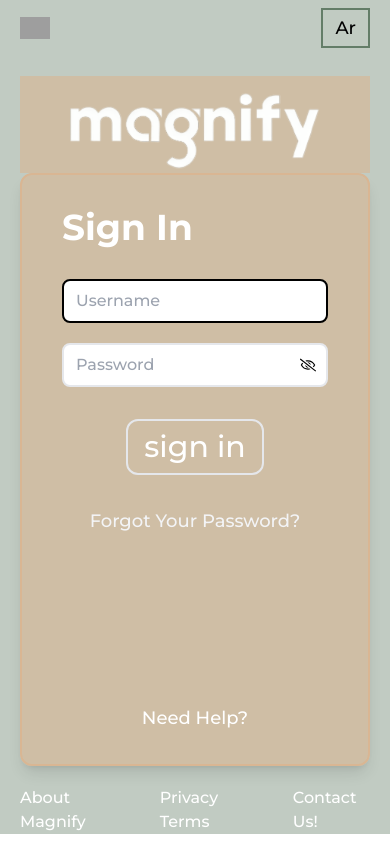
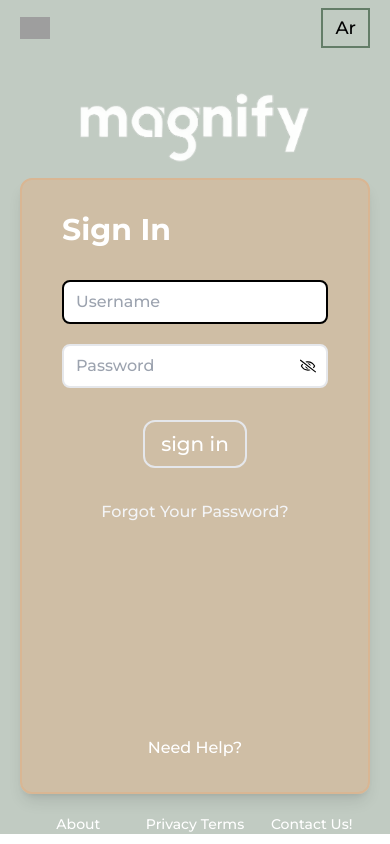
Before and after one commit to Simoo-tech/magnify-front, a React (Create React App) app: page / in a window 390 px wide. Built offline with nearby package versions, Linux system fonts and the light colour scheme; grey boxes are pictures that could not be loaded.

Commit message:
front end

```diff
--- a/src/pages/Login.js
+++ b/src/pages/Login.js
@@ -13,11 +13,11 @@ export const Login = () => {
       <div className="container flex flex-col justify-between">
         <div
           className="form flex h-full justify-between items-center
-        sm:flex-col md:flex-row mb-5"
+        sm:flex-col md:flex-row mb-5 sm:gap-3"
         >
           <div
             className="img flex items-center
-          sm:w-full sm:bg-[#d9b69399] sm:justify-center sm:pt-4
+          sm:w-full  sm:justify-center sm:pt-4
           md:w-6/12 md:justify-center md:bg-inherit
           lg:5/12 lg:justify-center
           xl:w-6/12 xl:justify-end"
@@ -25,19 +25,32 @@ export const Login = () => {
             <img
               src={mainlogo}
               alt=""
-              className=" sm:w-[250px] md:w-[300px] lg:w-[450px] object-contain"
+              className=" sm:w-[230px] md:w-[280px] lg:w-[370px] xl:w-[400px] object-contain"
             />
           </div>
           <Form english={english} />
         </div>
-        <div className="links flex gap-10 h-fit">
-          <Link className="capitalize text-base text-white" to={"/"}>
-            {english ? "about magnify" : "عن ماجنيفاي"}
+        <div
+          className="links flex items-center w-full h-fit
+        sm:justify-between
+        md:justify-start md:gap-10 "
+        >
+          <Link
+            className="capitalize sm:w-4/12 md:w-fit sm:text-sm lg:text-lg text-center text-white"
+            to={"/"}
+          >
+            {english ? "about " : "عن ماجنيفاي"}
           </Link>
-          <Link className="capitalize text-base text-white" to={"/"}>
+          <Link
+            className="capitalize sm:w-4/12 md:w-fit sm:text-sm lg:text-lg text-center text-white"
+            to={"/"}
+          >
             {english ? "privacy terms" : "شروط الخصوصية"}
           </Link>
-          <Link className="capitalize text-base text-white" to={"/"}>
+          <Link
+            className="capitalize sm:w-4/12 md:w-fit sm:text-sm lg:text-lg text-center text-white"
+            to={"/"}
+          >
             {english ? "contact us!" : "!تواصل معنا "}
           </Link>
         </div>
@@ -60,7 +73,7 @@ const Form = ({ english }) => {
         <p
           className={`${
             !english && "text-end"
-          } text-white text-4xl capitalize w-full font-bold`}
+          } text-white sm:text-3xl lg:text-4xl capitalize w-full font-bold`}
         >
           {english ? "Sign in" : "تسجيل الدخول "}
         </p>
@@ -103,16 +116,16 @@ const Form = ({ english }) => {
         </div>
         <button
           type="submit"
-          className="text-white text-3xl border-2 py-2 px-4 hover:text-color1
+          className="text-white sm:text-xl lg:text-3xl border-2 py-2 px-4 hover:text-color1
           rounded-xl hover:bg-white"
         >
           {english ? "sign in" : "تسجيل  "}
         </button>
-        <Link className="text-gray-100 text-lg capitalize">
+        <Link className="text-gray-100 sm:text-base lg:text-lg capitalize">
           {english ? "forgot your password?" : "نسيت كلمة المرور؟"}
         </Link>
       </div>
-      <Link className="capitalize flex text-white text-lg">
+      <Link className="capitalize flex text-white sm:text-base lg:text-lg">
         {english ? "need help?" : "تحتاج مساعدة؟"}
       </Link>
     </form>
```
